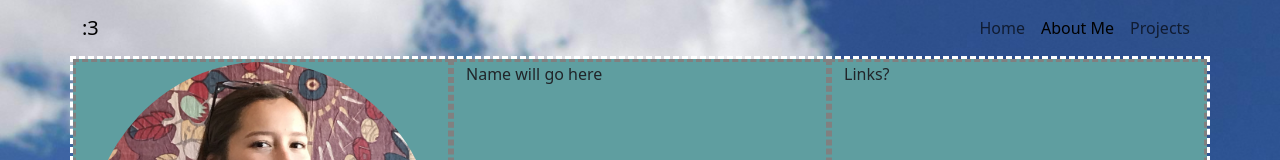
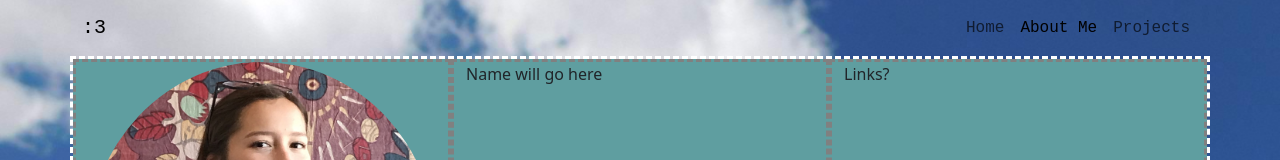
Before and after one commit to miriamrami/meow-port-app, a React (Create React App) app in the folder meow-port-app/: page /AboutMe.js in a window 1280 px wide. Shown: the top 160 px of the page. Built offline with nearby package versions, Linux system fonts and the light colour scheme.

Commit message:
undid previous change

```diff
--- a/meow-port-app/src/AboutMe.js
+++ b/meow-port-app/src/AboutMe.js
@@ -12,7 +12,7 @@ const AboutMe = () => {
 	return (
 	<body>
 		<div className="home-background">
-		<Navbar className="aboutme-nav">
+		<Navbar className="home-nav">
 			<Container>
 				<Navbar.Brand href="/">:3</Navbar.Brand>
 					<Nav className="my-navbar">
```
